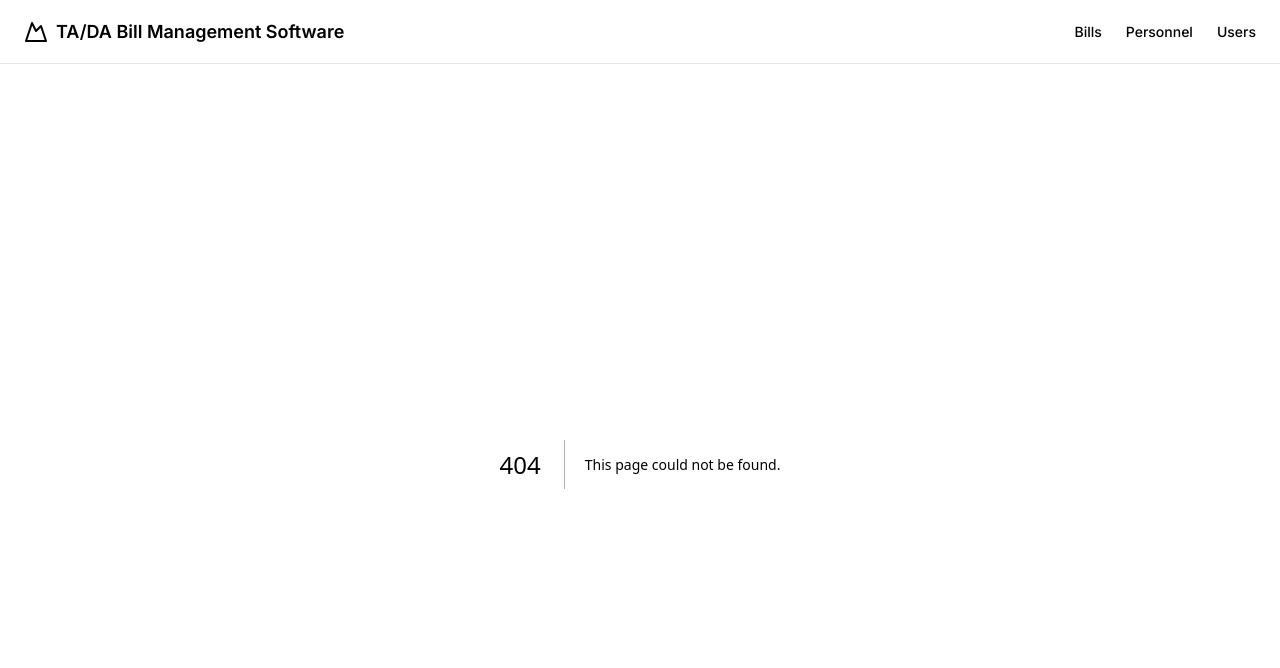
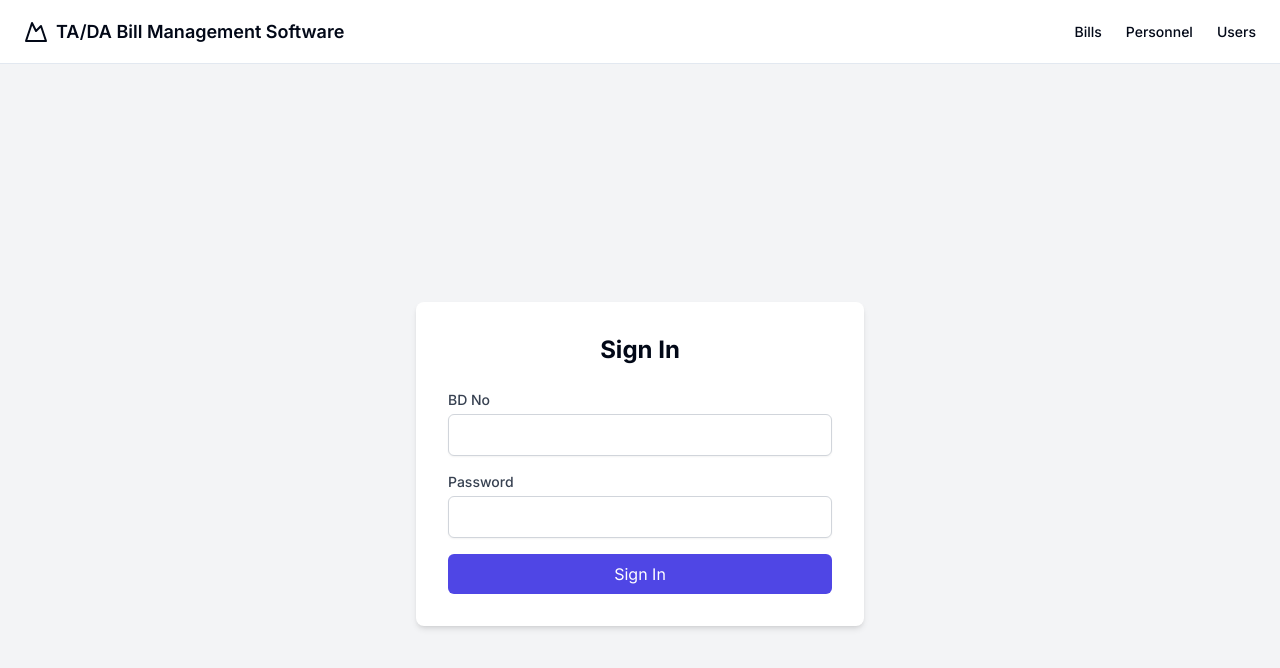
Before and after one commit to ctafsiras/ta-da, a Next.js app: page /signin in a window 1280 px wide. Before the commit this address had no page. Shown: the top 668 px of the page. Built offline with nearby package versions, Linux system fonts and the light colour scheme.

Commit message:
sign in page

```diff
--- a/app/actions.ts
+++ b/app/actions.ts
@@ -11,5 +11,4 @@ export async function revalidateGetAllPersonnels() {
 
 export async function create() {
 
-
 }
--- /dev/null
+++ b/app/signin/page.tsx
@@ -0,0 +1,69 @@
+'use client'
+
+import { useState } from 'react'
+import { useRouter } from 'next/navigation'
+
+export default function SignIn() {
+    const [bd, setBD] = useState('')
+    const [password, setPassword] = useState('')
+    const [error, setError] = useState('')
+    const router = useRouter()
+
+    const handleSubmit = async (e: React.FormEvent) => {
+        e.preventDefault()
+        setError('')
+
+        // Here you would typically make an API call to your authentication endpoint
+        // For this example, we'll just simulate a successful sign-in
+        if (bd && password) {
+            // Simulate successful sign-in
+            console.log('Sign-in successful')
+            router.push('/dashboard') // Redirect to dashboard after successful sign-in
+        } else {
+            setError('Please enter both bd and password')
+        }
+    }
+
+    return (
+        <div className="flex min-h-screen items-center justify-center bg-gray-100">
+            <div className="w-full max-w-md rounded-lg bg-white p-8 shadow-md">
+                <h1 className="mb-6 text-2xl font-bold text-center">Sign In</h1>
+                {error && <p className="mb-4 text-red-500">{error}</p>}
+                <form onSubmit={handleSubmit} className="space-y-4">
+                    <div>
+                        <label htmlFor="bd" className="block text-sm font-medium text-gray-700">
+                            BD No
+                        </label>
+                        <input
+                            type="bd"
+                            id="bd"
+                            value={bd}
+                            onChange={(e) => setBD(e.target.value)}
+                            className="mt-1 block w-full rounded-md border border-gray-300 px-3 py-2 shadow-sm focus:border-indigo-500 focus:outline-none focus:ring-indigo-500"
+                            required
+                        />
+                    </div>
+                    <div>
+                        <label htmlFor="password" className="block text-sm font-medium text-gray-700">
+                            Password
+                        </label>
+                        <input
+                            type="password"
+                            id="password"
+                            value={password}
+                            onChange={(e) => setPassword(e.target.value)}
+                            className="mt-1 block w-full rounded-md border border-gray-300 px-3 py-2 shadow-sm focus:border-indigo-500 focus:outline-none focus:ring-indigo-500"
+                            required
+                        />
+                    </div>
+                    <button
+                        type="submit"
+                        className="w-full rounded-md bg-indigo-600 px-4 py-2 text-white hover:bg-indigo-700 focus:outline-none focus:ring-2 focus:ring-indigo-500 focus:ring-offset-2"
+                    >
+                        Sign In
+                    </button>
+                </form>
+            </div>
+        </div>
+    )
+}
--- a/app/users/delete-user.tsx
+++ b/app/users/delete-user.tsx
@@ -13,7 +13,6 @@ import {
 } from "@/components/ui/alert-dialog";
 import { Trash2Icon } from "lucide-react";
 import { toast } from "@/components/ui/use-toast";
-import { revalidateGetAllBills } from "../actions";
 import { deleteUser } from "./actions";
 
 const DeleteUser = ({ id }: { id: string }) => {
--- a/app/users/page.tsx
+++ b/app/users/page.tsx
@@ -2,6 +2,7 @@ import NewUserModal from "@/components/new-user-modal";
 import prisma from "@/lib/prisma";
 import { User } from "@prisma/client";
 import DeleteUser from "./delete-user";
+import dynamic from "next/dynamic";
 
 export default async function Component() {
     const users: any = await prisma.user.findMany({});
```
